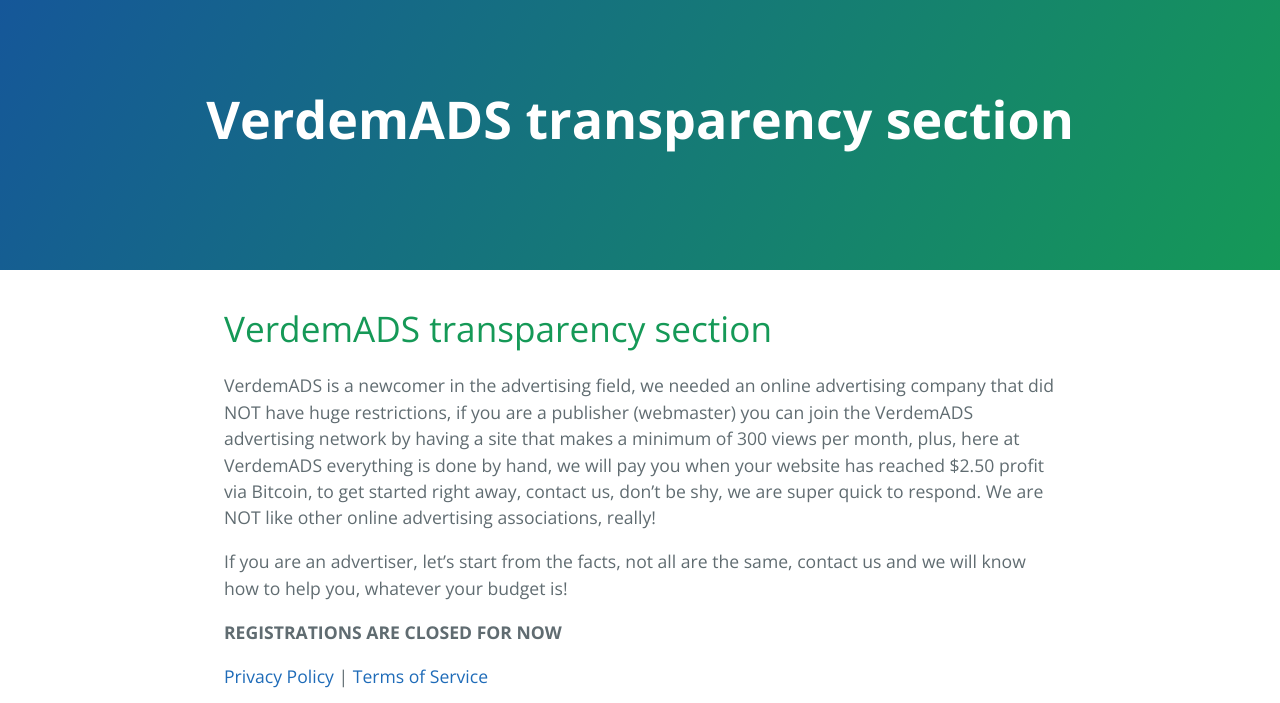
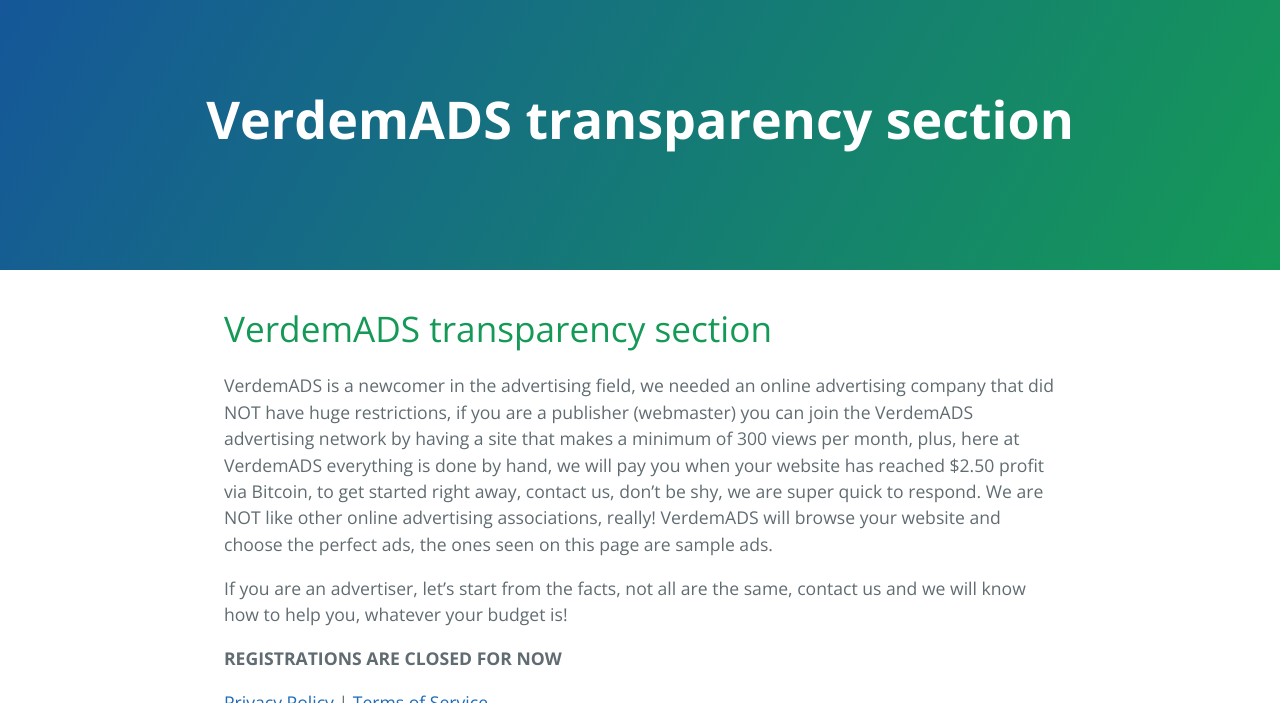
Before and after one commit to Verdem-crypto/verdem-crypto.github.io, a Jekyll site: the page built from verdemads.md, in a window 1280 px wide and 900 px high, cut to the strip 0-703 px from the top of the window. Built offline with Jekyll 4.4.1, drawn with Linux system fonts in a browser that asks for light colours; our own code applies the rules of GitHub Pages for plain Markdown files; the repository's description, which GitHub fills in, is left out.

Commit message:
Update verdemads.md

```diff
--- a/verdemads.md
+++ b/verdemads.md
@@ -1,5 +1,5 @@
 # VerdemADS transparency section
-VerdemADS is a newcomer in the advertising field, we needed an online advertising company that did NOT have huge restrictions, if you are a publisher (webmaster) you can join the VerdemADS advertising network by having a site that makes a minimum of 300 views per month, plus, here at VerdemADS everything is done by hand, we will pay you when your website has reached $2.50 profit via Bitcoin, to get started right away, contact us, don't be shy, we are super quick to respond. We are NOT like other online advertising associations, really!
+VerdemADS is a newcomer in the advertising field, we needed an online advertising company that did NOT have huge restrictions, if you are a publisher (webmaster) you can join the VerdemADS advertising network by having a site that makes a minimum of 300 views per month, plus, here at VerdemADS everything is done by hand, we will pay you when your website has reached $2.50 profit via Bitcoin, to get started right away, contact us, don't be shy, we are super quick to respond. We are NOT like other online advertising associations, really! VerdemADS will browse your website and choose the perfect ads, the ones seen on this page are sample ads.
 
 If you are an advertiser, let's start from the facts, not all are the same, contact us and we will know how to help you, whatever your budget is!
 
```
